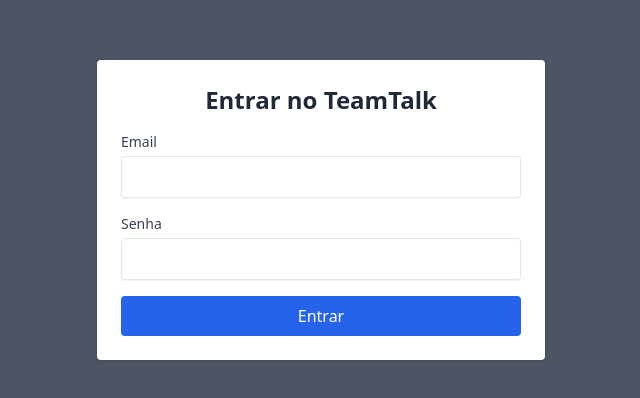
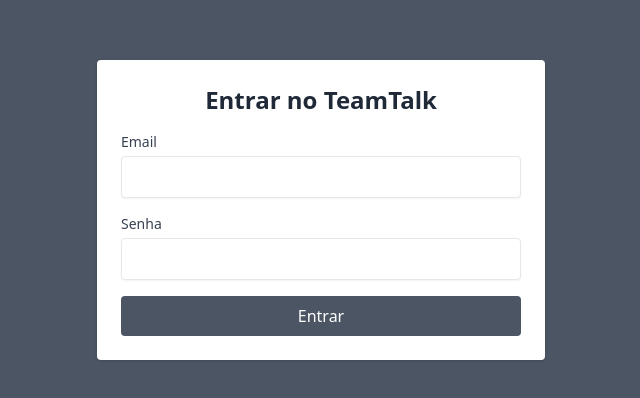
Before and after one commit to gianniresende/port-challenge, a React (Vite) app in the folder frontend/: page /login in a window 1280 px wide. Shown: the part 190-588 px from the top of the page, without its empty margins (319-959 px from the left). Built offline with nearby package versions, Linux system fonts and the light colour scheme.

Commit message:
refactor: style

```diff
--- a/frontend/src/components/login/LoginForm.tsx
+++ b/frontend/src/components/login/LoginForm.tsx
@@ -32,7 +32,7 @@ export function LoginForm({ onSubmit, loading, error }: LoginFormProps) {
           value={email}
           onChange={(e) => setEmail(e.target.value)}
           required
-          className="w-full border px-3 py-2 rounded shadow-sm focus:outline-none focus:ring-2 focus:ring-blue-500"
+          className="w-full border px-3 py-2 rounded shadow-sm focus:outline-none focus:ring-2 focus:ring-gray-500"
         />
       </div>
 
@@ -43,14 +43,14 @@ export function LoginForm({ onSubmit, loading, error }: LoginFormProps) {
           value={password}
           onChange={(e) => setPassword(e.target.value)}
           required
-          className="w-full border px-3 py-2 rounded shadow-sm focus:outline-none focus:ring-2 focus:ring-blue-500"
+          className="w-full border px-3 py-2 rounded shadow-sm focus:outline-none focus:ring-2 focus:ring-gray-500"
         />
       </div>
 
       <button
         type="submit"
         disabled={loading}
-        className="w-full bg-blue-600 text-white py-2 rounded hover:bg-blue-700 transition"
+        className="w-full bg-gray-600 text-white py-2 rounded hover:bg-gray-700 transition"
       >
         {loading ? 'Entrando...' : 'Entrar'}
       </button>
```
